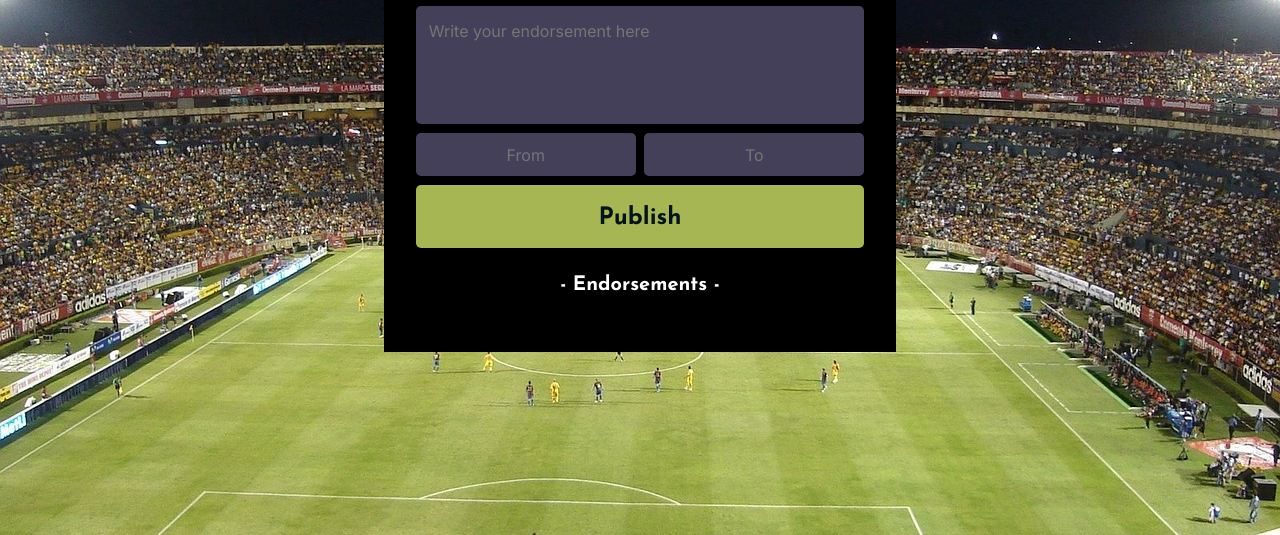
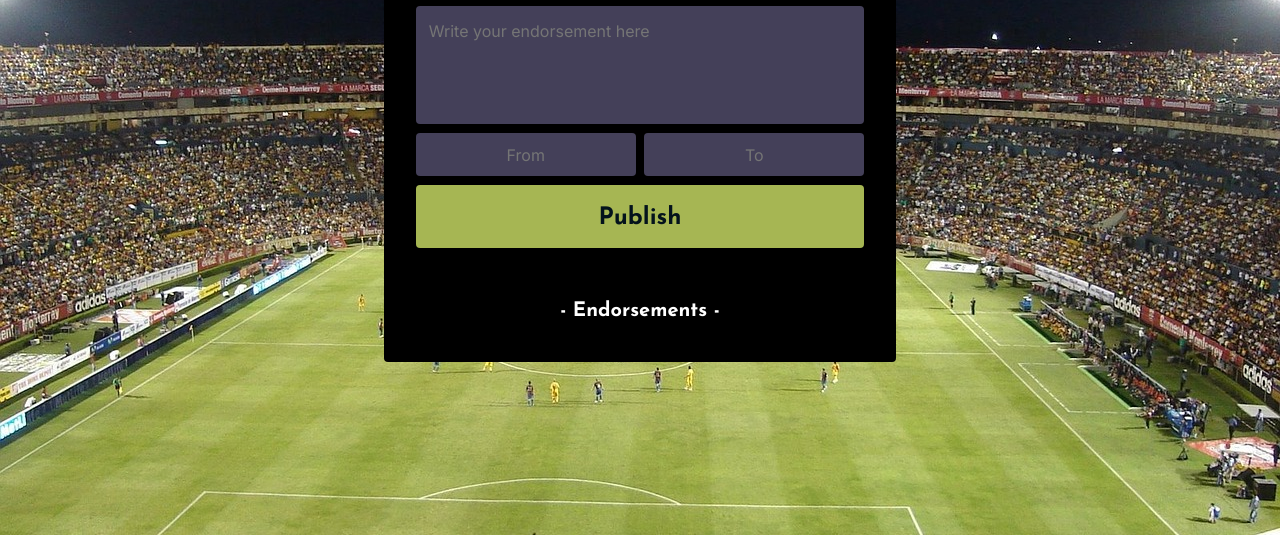
Before and after one commit to shantdashjian/we-are-the-champions, a website built with Vite: page index.html in a window 1280 px wide. Shown: the part 265-800 px from the top of the page. Built offline with nearby package versions, Linux system fonts and the light colour scheme; no server answers.

Commit message:
Improve the UI design

```diff
--- a/index.css
+++ b/index.css
@@ -41,6 +41,10 @@ h1, h2, h3, h4, p {
 	display: flex;
 }
 
+.round-border {
+	border-radius: 4px;
+}
+
 .column {
 	flex-direction: column;
 }
@@ -48,7 +52,7 @@ h1, h2, h3, h4, p {
 .container {
 	width: 100%;
 	max-width: 320px;
-	padding: 1em;
+	padding: 1em 1em 0.5em 1em;
 	margin: 1em auto;
 	background-color: var(--FIRST-BACKGROUND-COLOR);
 }
@@ -59,7 +63,6 @@ h1, h2, h3, h4, p {
 	margin-bottom: 1em;
 	background-color: var(--THIRD-BACKGROUND-COLOR);
 	padding: var(--SMALL-GAP);
-	border-radius: 4px;
 }
 
 header {
@@ -89,7 +92,6 @@ input {
 }
 
 textarea, input {
-	border-radius: 5px;
 	background-color: var(--SECOND-BACKGROUND-COLOR);
 	color: var(--SECOND-COLOR);
 	border: none;
@@ -102,7 +104,7 @@ textarea, input {
 
 form {
 	gap: var(--SMALL-GAP) var(--SMALL-GAP);
-	margin-bottom: 1.4em;
+	margin-bottom: 3em;
 }
 
 .input-container {
@@ -125,7 +127,6 @@ button {
 	text-align: center;
 	background-color: var(--THIRD-BACKGROUND-COLOR);
 	color: var(--THIRD-COLOR);
-	border-radius: 5px;
 	padding: 0.6em 0 0.5em;
 	border: none;
 	cursor: pointer;
@@ -177,7 +178,7 @@ button {
 	.container {
 		width: 100%;
 		max-width: 320px;
-		padding: 1.5em;
+		padding: 1.5em 1.5em 1em 1.5em;
 		margin: 1.5em auto;
 	}
 }
@@ -187,7 +188,7 @@ button {
 		width: 40%;
 		min-width: 480px;
 		max-width: 40%;
-		padding: 2em;
+		padding: 2em 2em 1em 2em;
 		margin: 2em auto;
 	}
 }
--- a/index.html
+++ b/index.html
@@ -8,19 +8,20 @@
 	<link rel="stylesheet" href="index.css">
 </head>
 <body>
-<div class="container flex column">
+<div class="container flex column round-border">
 	<header class="flex column">
-		<img class="image" src="assets/freddie.png" alt="freddie rocking it">
+		<img class="image round-border" src="assets/freddie.png" alt="freddie rocking it">
 		<h1 class="header-title">We are the Champions!</h1>
 	</header>
 	<main class="flex column">
 		<form id="publish-form" class="flex column">
-			<textarea placeholder="Write your endorsement here" id="endorsement-text" required></textarea>
+			<textarea class="round-border" placeholder="Write your endorsement here" id="endorsement-text"
+								required></textarea>
 			<div class="flex input-container">
-				<input type="text" placeholder="From" id="endorsement-from" required>
-				<input type="text" placeholder="To" id="endorsement-to" required>
+				<input class="round-border" type="text" placeholder="From" id="endorsement-from" required>
+				<input class="round-border" type="text" placeholder="To" id="endorsement-to" required>
 			</div>
-			<button id="publish-btn">Publish</button>
+			<button class="round-border" id="publish-btn">Publish</button>
 		</form>
 		<section class="endorsements-container flex column">
 			<h2 class="endorsements-title">- Endorsements -</h2>
--- a/index.js
+++ b/index.js
@@ -33,7 +33,7 @@ onValue(endorsementsInDB, (snapshot) => {
 			const endorsementKey = endorsementEntry[0]
 			const endorsementValue = endorsementEntry[1]
 			innerHTML += `
-				<div class="endorsement flex column">
+				<div class="endorsement flex column round-border">
 					<p class="to">To ${endorsementValue.to}</p>
 					<p class="text">${endorsementValue.text}</p>
 					<div class="from-hearts-container flex">
```
